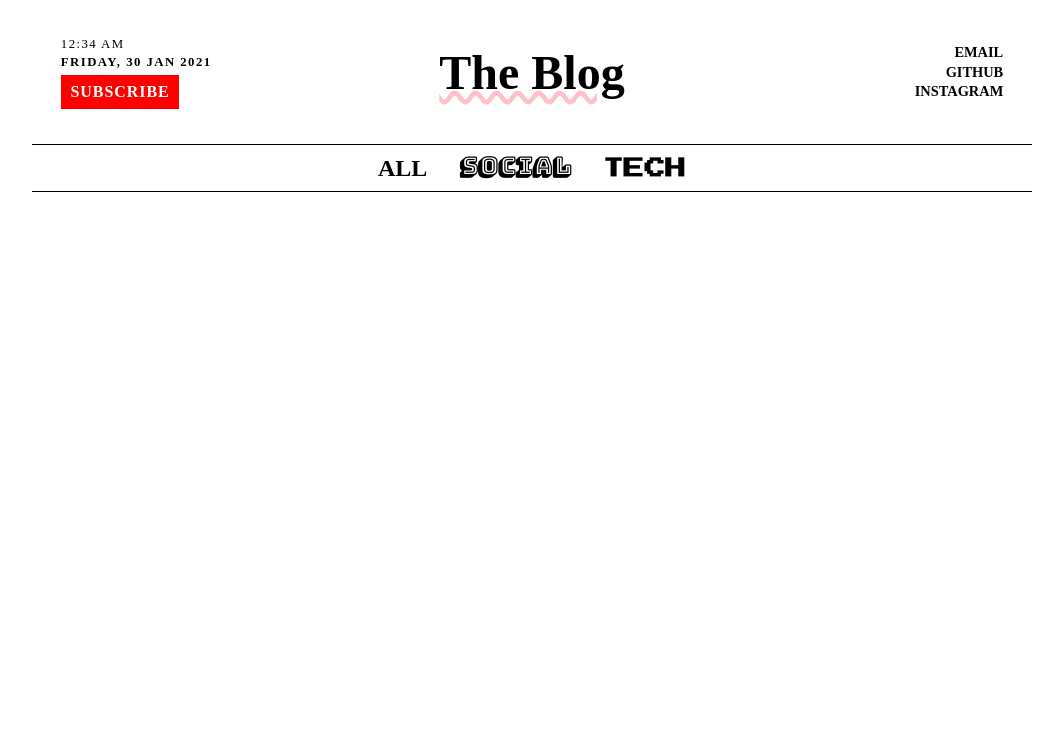
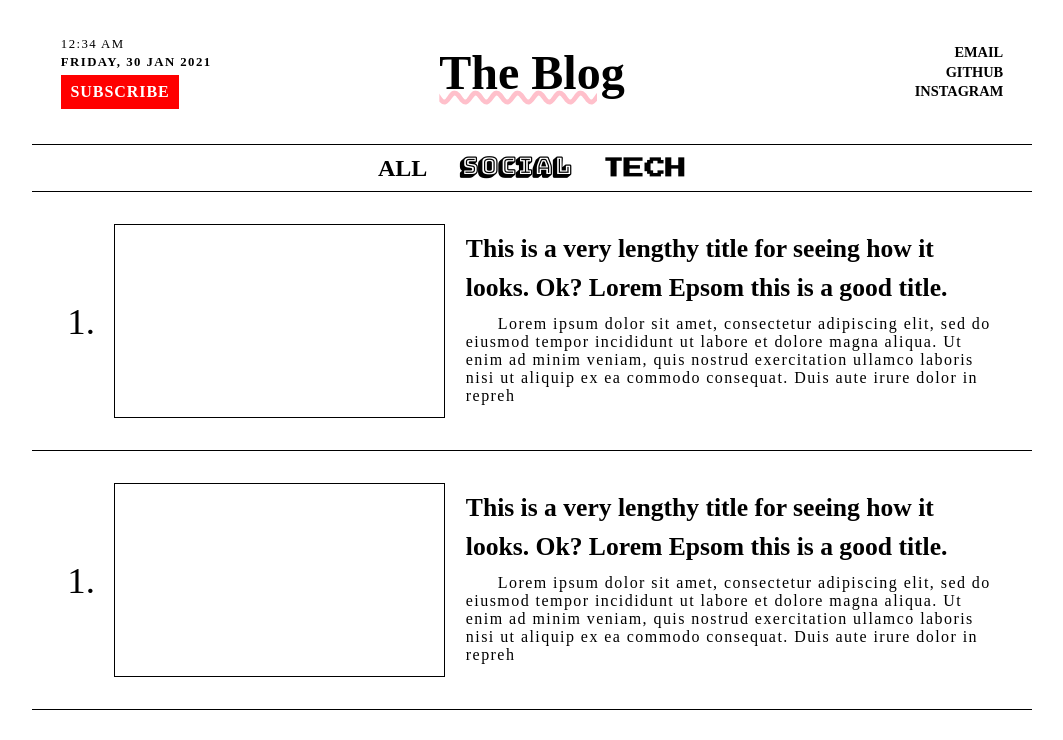
Before and after one commit to emanuelchristo/the-blog-v2, a Svelte app: page / in a window 1280 px wide. Shown: the top 740 px of the page, without its empty margins (108-1171 px from the left). Built offline with nearby package versions, Linux system fonts and the light colour scheme.

Commit message:
Article component basic structure done

```diff
--- a/src/App.svelte
+++ b/src/App.svelte
@@ -1,9 +1,20 @@
 <script>
 	import Header from './Header.svelte'
+	import Article from './Article.svelte'
 </script>
 
 <div class="container">
 	<Header />
+	<main>
+		<Article />
+		<Article />
+		<Article />
+		<Article />
+		<Article />
+		<Article />
+		<Article />
+		<Article />
+	</main>
 </div>
 
 <style>
--- /dev/null
+++ b/src/Article.svelte
@@ -0,0 +1,67 @@
+<script>
+
+</script>
+
+<article>
+    <div class="left">
+        <p id="slno">1.</p>
+    </div>
+    <div class="middle">
+        <div class="image"></div>
+    </div>
+    <div class="right">
+        <div class="top">
+            <h2>This is a very lengthy title for seeing how it looks. Ok? Lorem Epsom this is a good title.</h2>
+            <p>    Lorem ipsum dolor sit amet, consectetur adipiscing elit, sed do eiusmod tempor incididunt ut labore et dolore magna aliqua. Ut enim ad minim veniam, quis nostrud exercitation ullamco laboris nisi ut aliquip ex ea commodo consequat. Duis aute irure dolor in repreh</p>
+        </div>
+        <div class="bottom"></div>
+    </div>
+</article>
+
+<style>
+    article {
+        display: flex;
+        min-height: 15rem;
+        padding: 1rem;
+        border-bottom: 1px solid #000;
+    }
+
+    .left {
+        flex: 1;
+        display: flex;
+        align-items: center;
+        justify-content: center;
+    }
+    #slno {
+        font-size: 2.3rem;
+    }
+
+    .middle {
+        flex: 5;
+        display: flex;
+        align-items: center;
+        justify-content: center;
+    }
+    .image {
+        border: 1px solid #000;
+        width: 100%;
+        height: 86%;
+    }
+
+    .right {
+        flex: 8;
+        padding: 1.3rem;
+    }
+    h2 {
+        font-weight: 600;
+        font-size: 1.6rem;
+        line-height: 2.45rem;
+        margin: 0;
+    }
+    .right p {
+        margin: 0.5rem 0;
+        text-indent: 2rem;
+        letter-spacing: 0.09rem;
+    }
+
+</style>
```
